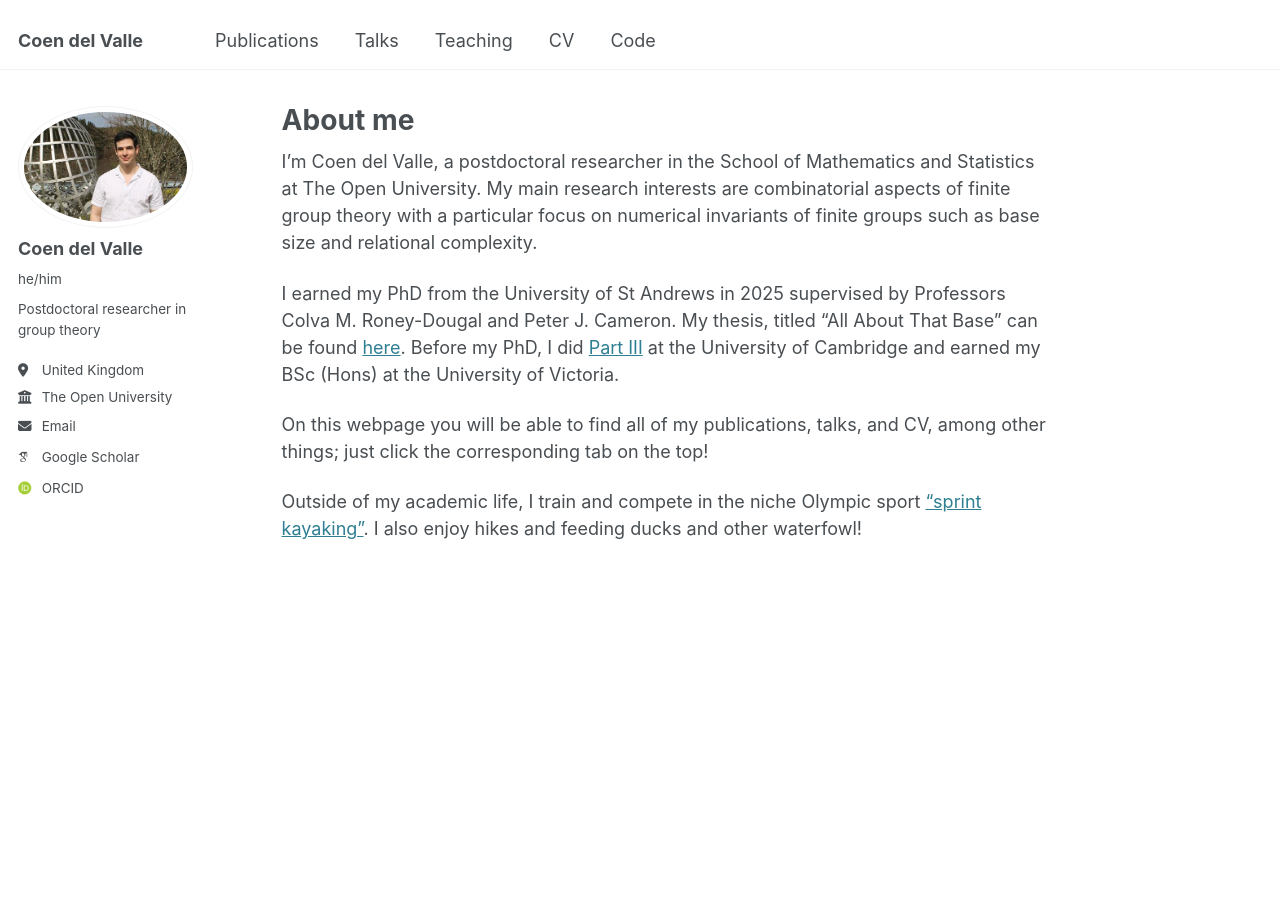
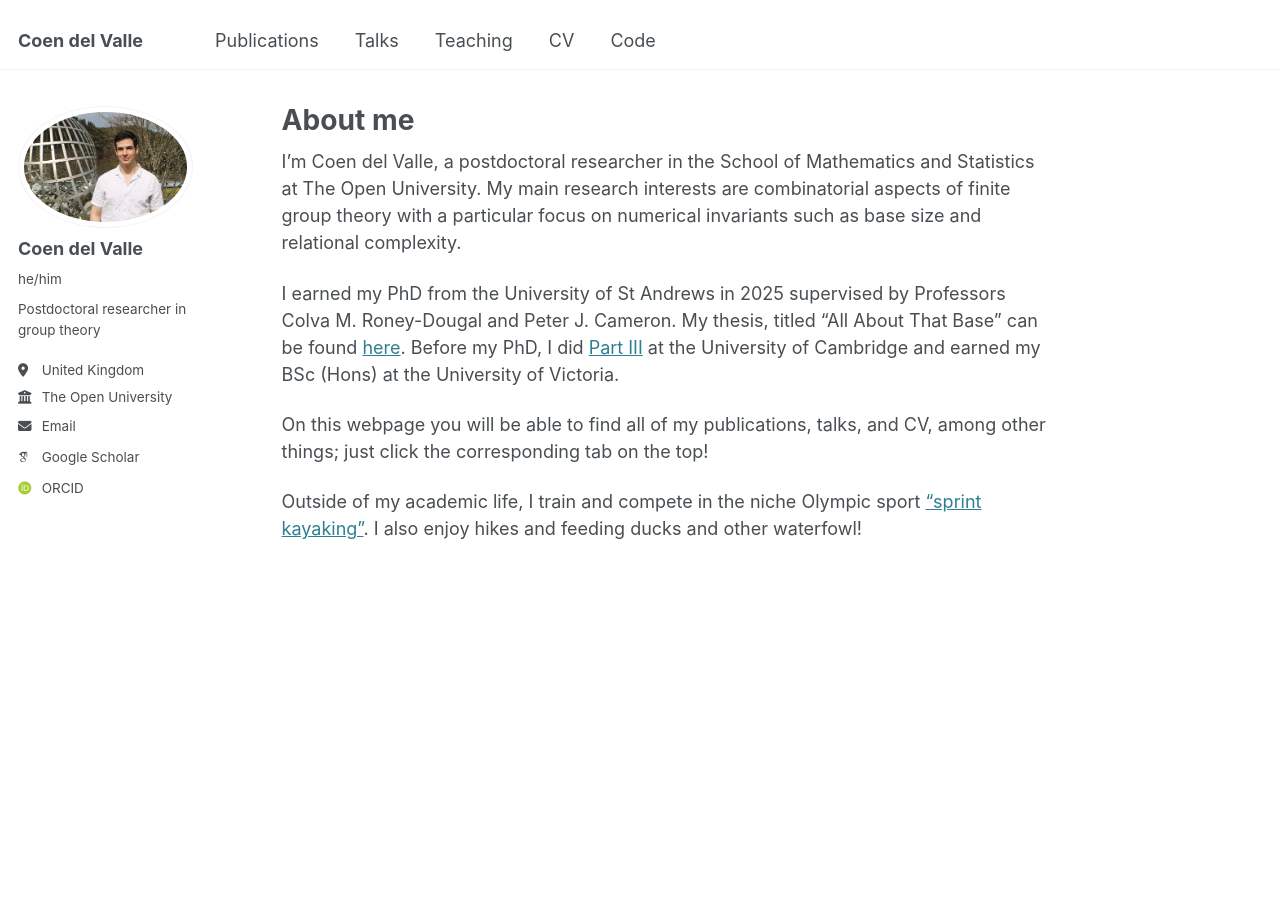
Before and after one commit to coendelvalle/coendelvalle.github.io, a Jekyll site: the page built from _pages/about.md, in a window 1280 px wide. Built offline with Jekyll 4.4.1, drawn with Linux system fonts in a browser that asks for light colours; some web fonts are replaced.

Commit message:
Edit research interests description in about page
Removed 'of finite groups' from the research interests description.

```diff
--- a/_pages/about.md
+++ b/_pages/about.md
@@ -7,7 +7,7 @@ redirect_from:
   - /about.html
 ---
 
-I'm Coen del Valle, a postdoctoral researcher in the School of Mathematics and Statistics at The Open University. My main research interests are combinatorial aspects of finite group theory with a particular focus on numerical invariants of finite groups such as base size and relational complexity.
+I'm Coen del Valle, a postdoctoral researcher in the School of Mathematics and Statistics at The Open University. My main research interests are combinatorial aspects of finite group theory with a particular focus on numerical invariants such as base size and relational complexity.
 
 I earned my PhD from the University of St Andrews in 2025 supervised by Professors Colva M. Roney-Dougal and Peter J. Cameron. My thesis, titled "All About That Base" can be found [here](https://research-repository.st-andrews.ac.uk/handle/10023/32784). Before my PhD, I did [Part III](https://en.wikipedia.org/wiki/Part_III_of_the_Mathematical_Tripos) at the University of Cambridge and earned my BSc (Hons) at the University of Victoria.
 
```
